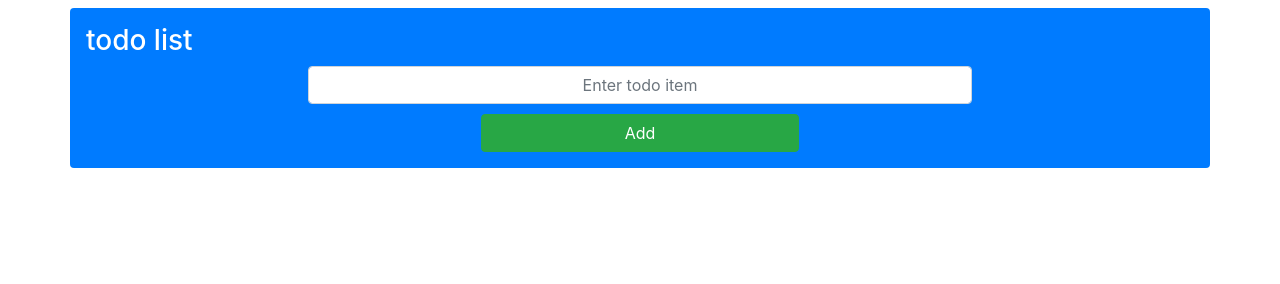
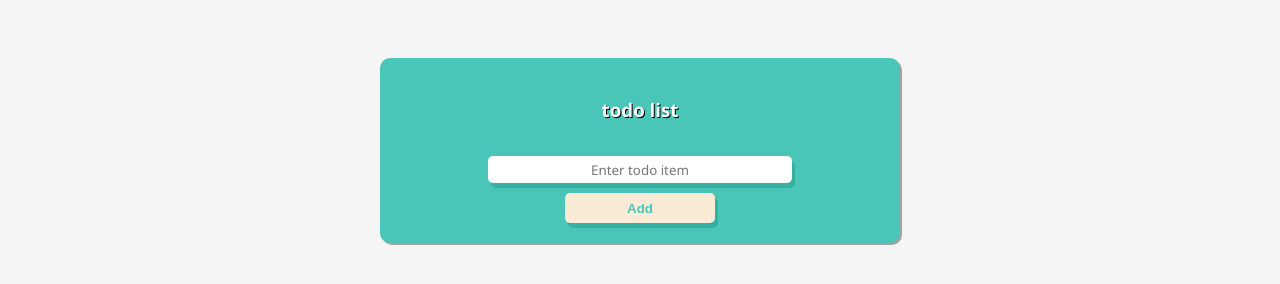
Before and after one commit to GouthamSurendran/Node.js-Postgresql---Test, a website: page index.html in a window 1280 px wide. Drawn offline with nearby package versions, Linux system fonts and the light colour scheme; no server answers.

Commit message:
design update and edit feature

```diff
--- a/index.html
+++ b/index.html
@@ -5,36 +5,24 @@
   <meta charset="UTF-8">
   <meta name="viewport" content="width=device-width, initial-scale=1.0">
   <meta http-equiv="X-UA-Compatible" content="ie=edge">
-  <link rel="stylesheet" href="https://maxcdn.bootstrapcdn.com/bootstrap/4.5.2/css/bootstrap.min.css">
+  <link rel="stylesheet" type="text/css" href="styles.css">
   <link rel="stylesheet" href="https://cdnjs.cloudflare.com/ajax/libs/font-awesome/4.7.0/css/font-awesome.min.css">
   <title>Todo test</title>
 </head>
 
 <body>
-      <div class='container p-3 my-2 bg-primary text-white rounded' style="margin-top: 50%;">
-        <div class="row">
-          <div class="col-2 d-flex justify-content-start">
+  <div class="container">
+    <div>
       <h3>todo list</h3>
     </div>
-          <div class="row">
-            <div class="col d-flex justify-content-start">
+    <div class="list">
     <ul id="olTodo">
     </ul>
   </div>
-          </div>
-        </div>
-
-        <div class="row">
-          <div class="col d-flex justify-content-center">
-            <div class="form-inline" style="display: block; width: 60%;">
-              <input type="text" id="getItem" class="form-control" placeholder="Enter todo item" onfocus="this.value=''"
-                style="text-align: center; width: 100%;">
-                <div class="col d-flex justify-content-center">
-              <button type="button" class="btn btn-success" id='btnCreate'
-                style="width: 50%; margin-top: 10px;">Add</button>
-              </div>
-            </div>
-          </div>
+    <form style=" width: 60%;">
+      <input type="text" id="getItem" placeholder="Enter todo item" />
+      <button class="" id='btnCreate' style="width: 50%; margin-top: 10px;">Add</button>
+    </form>
   </div>
   </div>
   </div>
@@ -45,7 +33,7 @@
   btnCreate.addEventListener("click", async e => {
     const jsonRequest = {}
     jsonRequest.text = document.getElementById("getItem").value;
-    if (jsonRequest.text != "" && jsonRequest.text != "Enter today's task to do") {
+    if (jsonRequest.text != "") {
       const result = await fetch("http://localhost:8080/todo", {
         method: "POST",
         headers: { "content-type": "application/json" }, body: JSON.stringify(jsonRequest)
@@ -69,11 +57,33 @@
       todos.forEach(element => {
         const li = document.createElement("li");
         li.textContent = element.todotext;
-        li.id = element.id;
-        li.addEventListener("click", async e => {
+        const i1 = document.createElement("i");
+        i1.className = "fa fa-edit icon";
+        i1.id = element.id;
+        li.appendChild(i1);
+        i1.addEventListener("click", async e => {
+          const edit = prompt("Please enter the changes here", li.textContent);
+          if (edit != null) {
+            const jsonRequest = {};
+            jsonRequest.text = edit;
+            jsonRequest.id = e.target.id;
+            const result = await fetch("http://localhost:8080/todo", {
+              method: "PUT",
+              headers: { "content-type": "application/json" }, body: JSON.stringify(jsonRequest)
+            });
+            const success = await result.json();
+            readTodo();
+            alert("Todo item edited! ");
+          }
+        })
+        const i = document.createElement("i");
+        i.className = "fa fa-times icon";
+        i.id = element.id;
+        li.appendChild(i);
+        i.addEventListener("click", async e => {
           var result = confirm("Are you sure you want to delete the item?");
           if (result) {
-            const jsonRequest = {}
+            const jsonRequest = {};
             jsonRequest.id = e.target.id; //list element id
             const result = await fetch("http://localhost:8080/todo", {
               method: "DELETE",
--- a/index.js
+++ b/index.js
@@ -10,6 +10,8 @@ const pool = new Pool({
   password: "",
   port: "5432"
 });
+
+app.use('/', express.static(__dirname + '')); // This line important for serving static files from the directory.
 
 app.get("/", (req, res) => res.sendFile(`${__dirname}/index.html`));
 
--- /dev/null
+++ b/styles.css
@@ -0,0 +1,86 @@
+body {
+    font-family: 'Segoe UI', Tahoma, Geneva, Verdana, sans-serif;
+    background-color: whitesmoke;
+    color: whitesmoke;
+    text-shadow: 0.5px 0px white;
+    display: flex;
+    justify-content: center;
+}
+
+h3 {
+    color: white;
+    text-shadow: 1px 1px black;
+}
+
+.container {
+    margin-top: 50px;
+    padding: 20px 10px;
+    height: auto;
+    width: 500px;
+    background-color: #4AC6B9;
+    display: flex;
+    flex-direction: column;
+    align-items: center;
+    border-radius: 10px;
+    box-shadow: 2px 2px rgba(0, 0, 0, 0.342);
+}
+
+form {
+    display: flex;
+    flex-direction: column;
+    align-items: center;
+}
+
+input[type=text] {
+    text-align: center;
+    width: 100%;
+    border-radius: 5px;
+    outline: none;
+    border: none;
+    height: 25px;
+    font-family: 'Segoe UI', Tahoma, Geneva, Verdana, sans-serif;
+    color: rgb(73, 67, 67);
+    box-shadow: 3px 5px#35b1a4;
+}
+
+input[type=text]:focus {
+    border: 3px solid antiquewhite;
+
+}
+
+button {
+    color: #4AC6B9;
+    font-weight: 900;
+    height: 30px;
+    background-color: antiquewhite;
+    border-radius:5px;
+    border: none;
+    box-shadow: 3px 5px#35b1a4;
+    transition: all 0.3s;
+    cursor: pointer;
+}
+
+button:hover {
+    background-color: rgb(245, 221, 190);
+    color: #2a8a80;
+    transform: scale(1.1);
+}
+
+li {
+    background-color: #2f9c91;
+    margin: 10px 10px;
+    padding: 5px 10px;
+    border-radius: 5px;
+    list-style: none;
+}
+
+.icon {
+    padding: 0px 5px;
+    display: flex;
+    justify-content: space-evenly;
+}
+
+.icon:hover {
+    transform: scale(1.05);
+    cursor: pointer;
+}
```
Also changed, not shown: 1 other file. Lines whose indentation alone changed are shown as unchanged.
